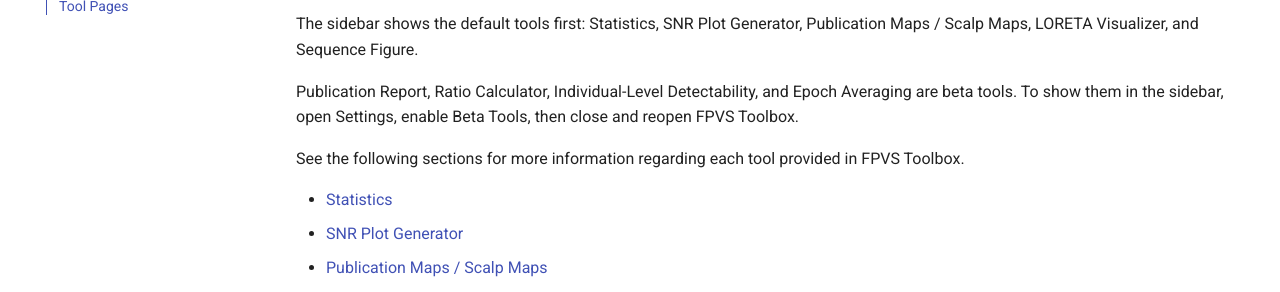
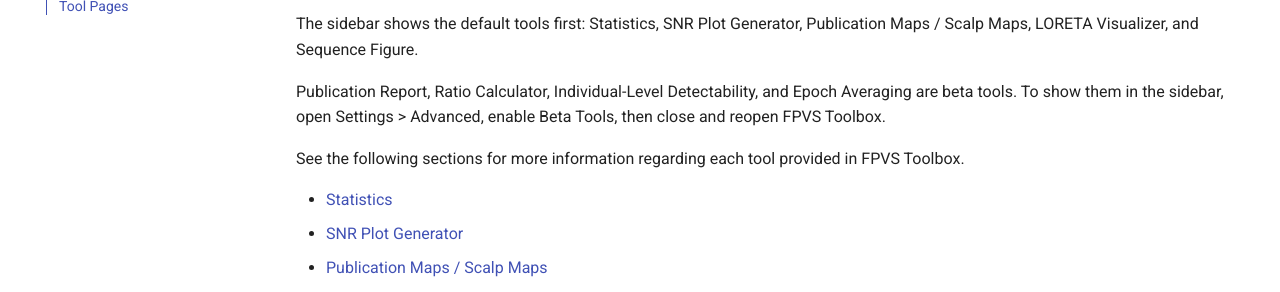
Before and after one commit to zcm58/FPVS-Toolbox-Repo, an MkDocs documentation site: the page built from docs/user/index.md, in a window 1280 px wide and 900 px high, scrolled down 579 px. Shown: the part 258-550 px from the top of the window. Built offline with MkDocs 1.6.1 and Material for MkDocs 9.7.7, drawn with Linux system fonts in a browser that asks for light colours; comment, search, counter and statistics services are not loaded.

Commit message:
Move settings toggles to advanced tab

```diff
--- a/docs/user/index.md
+++ b/docs/user/index.md
@@ -31,8 +31,8 @@ The sidebar shows the default tools first: Statistics, SNR Plot Generator,
 Publication Maps / Scalp Maps, LORETA Visualizer, and Sequence Figure.
 
 Publication Report, Ratio Calculator, Individual-Level Detectability, and Epoch
-Averaging are beta tools. To show them in the sidebar, open Settings, enable
-Beta Tools, then close and reopen FPVS Toolbox.
+Averaging are beta tools. To show them in the sidebar, open Settings >
+Advanced, enable Beta Tools, then close and reopen FPVS Toolbox.
 
 See the following sections for more information regarding each tool provided in FPVS Toolbox.
 
```
Also changed, not shown: docs/agent/architecture/gui.md (+5 -0 lines), docs/user/tools/index.md (+1 -1 lines), 2 other files.
